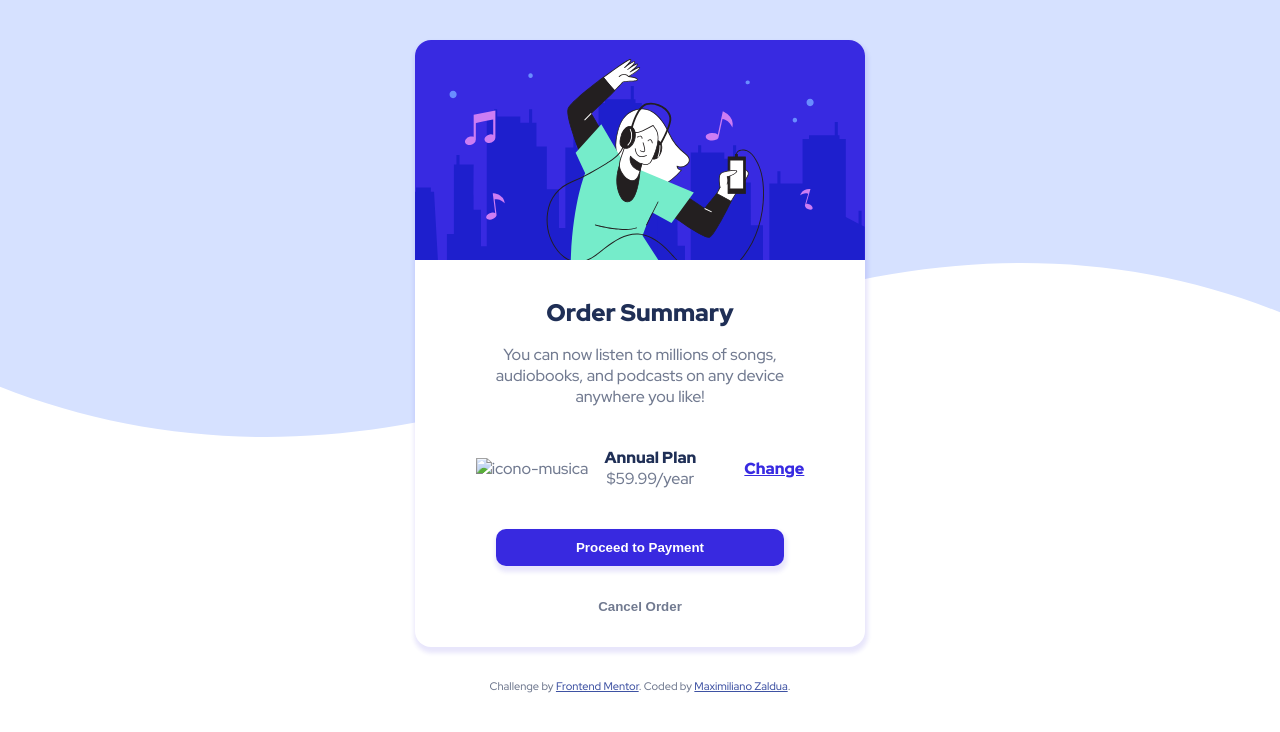
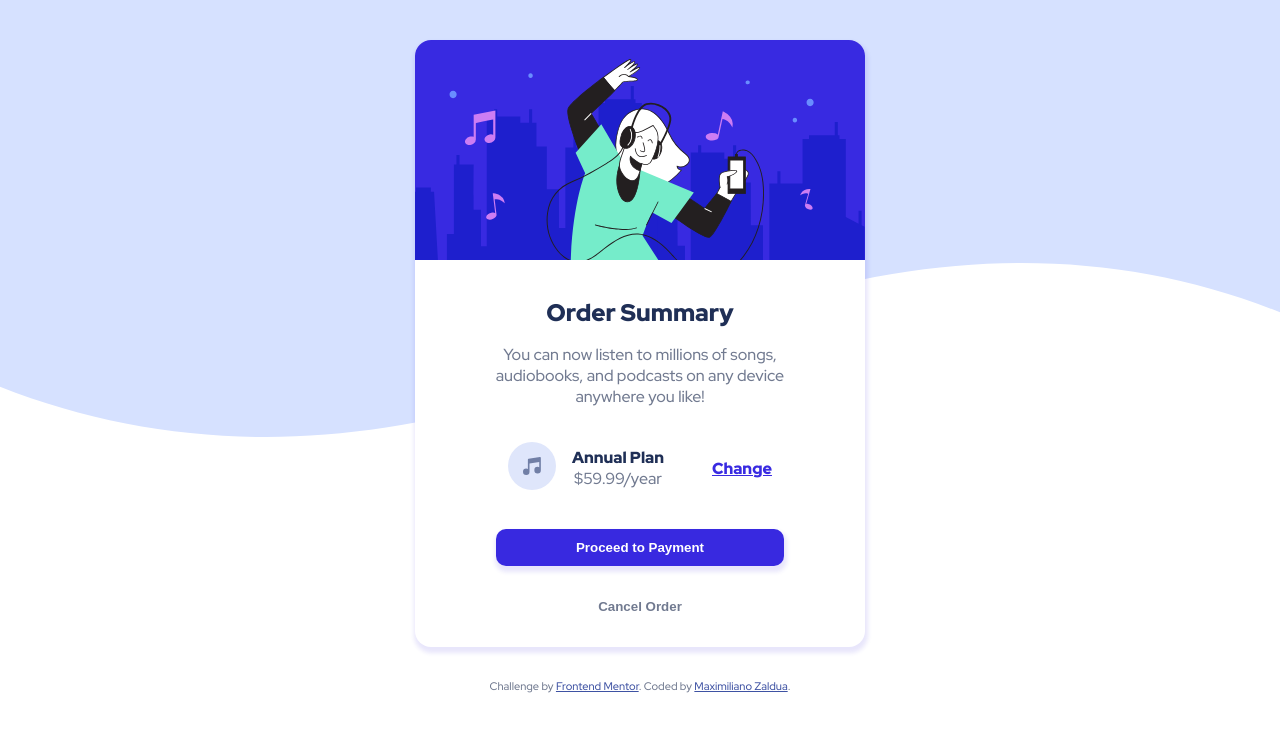
Before and after one commit to Eikasia369/OrderSummaryComponent, a plain HTML site: page index.html in a window 1280 px wide. Drawn offline with Linux system fonts and the light colour scheme; the site is published under a folder, as on GitHub Pages, so addresses that start at the root find nothing.

Commit message:
Update index.html

```diff
--- a/index.html
+++ b/index.html
@@ -24,7 +24,7 @@
       <p class="description">You can now listen to millions of songs, audiobooks, and podcasts on any device anywhere you like!</p>
 
       <div class="container">
-        <div class="icono"> <img src="/images/icon-music.svg" alt="icono-musica"> </div>
+        <div class="icono"> <img src="images/icon-music.svg" alt="icono-musica"> </div>
         <div class="price"><p>Annual Plan</p> <p> $59.99/year</p>
         </div>
         <div class="changePlan">
```
